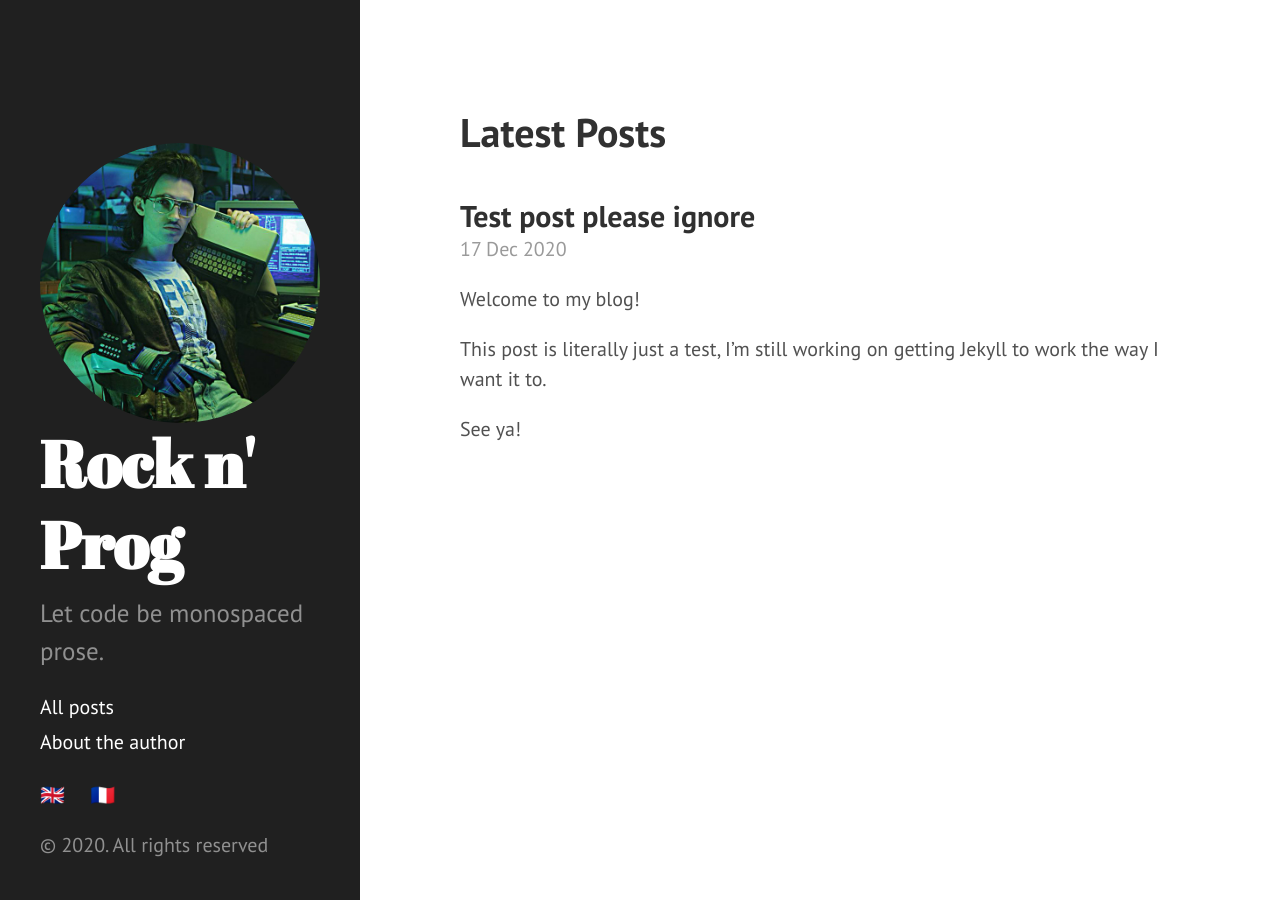
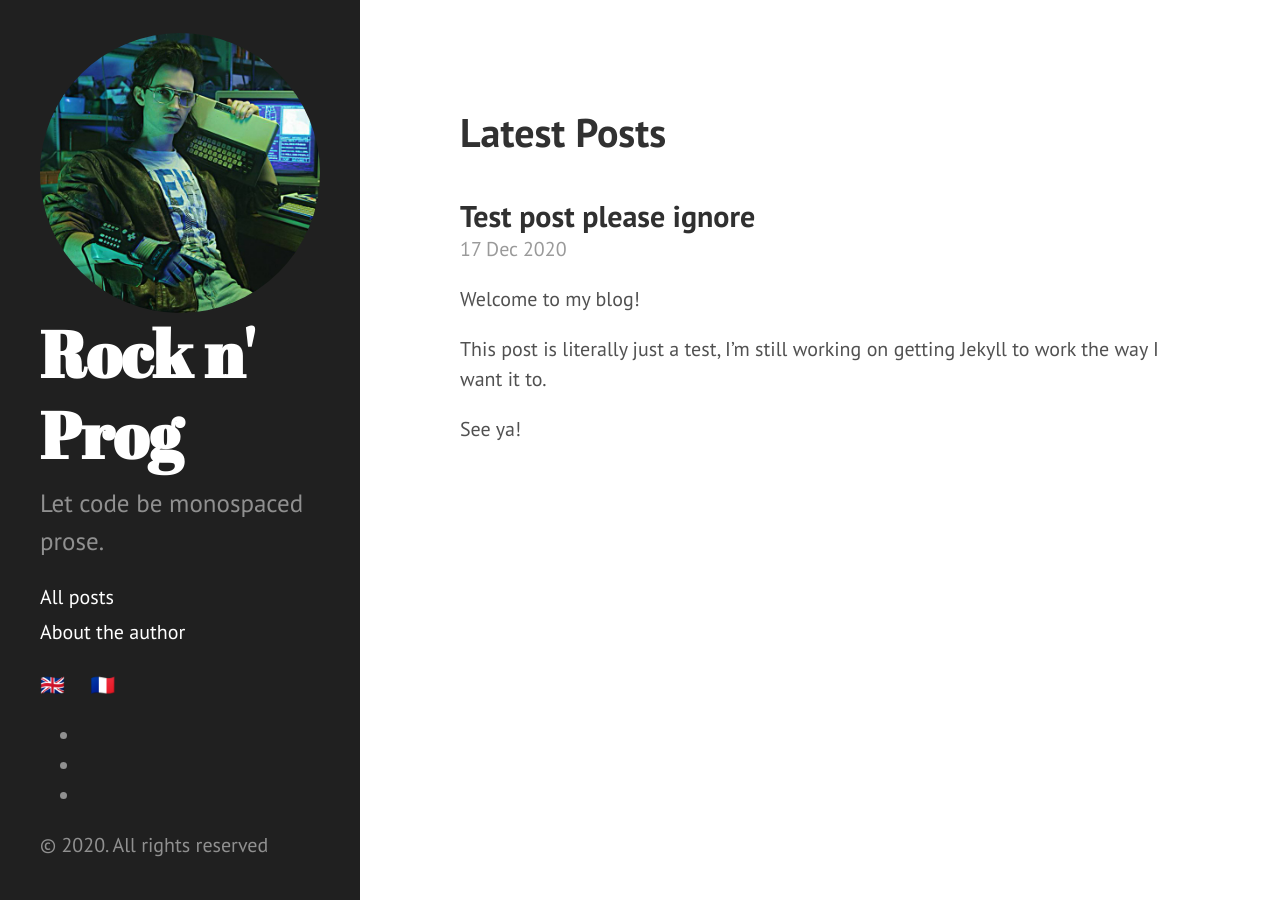
Before and after one commit to ExiledNarwal28/rocknprog, a Jekyll site: the page built from web/en/index.md, in a window 1280 px wide. Built offline with Jekyll 4.4.1, drawn with Linux system fonts in a browser that asks for light colours.

Commit message:
Add non-working icons

```diff
--- a/web/_includes/sidebar.html
+++ b/web/_includes/sidebar.html
@@ -29,6 +29,12 @@
 
         {% include language-switcher.html %}
 
+        <ul class="about-links">
+            <li><a href="https://www.youtube.com/channel/UCJsy2UMYdbwEnYSnWFpsLsA" title="YouTube"><i class='fa fa-youtube'></i></a></li>
+            <li><a href="https://github.com/ExiledNarwal28" title="GitHub"><i class='fa fa-github'></i></a></li>
+            <li><a href="https://www.linkedin.com/in/fabienroy/" title="LinkedIn"><i class='fa fa-linkedin'></i></a></li>
+        </ul>
+
         <p>&copy; {{ site.time | date: '%Y' }}. {{ site.data.translations['allRightsReserved'][page.lang] }}</p>
     </div>
 </div>
```
